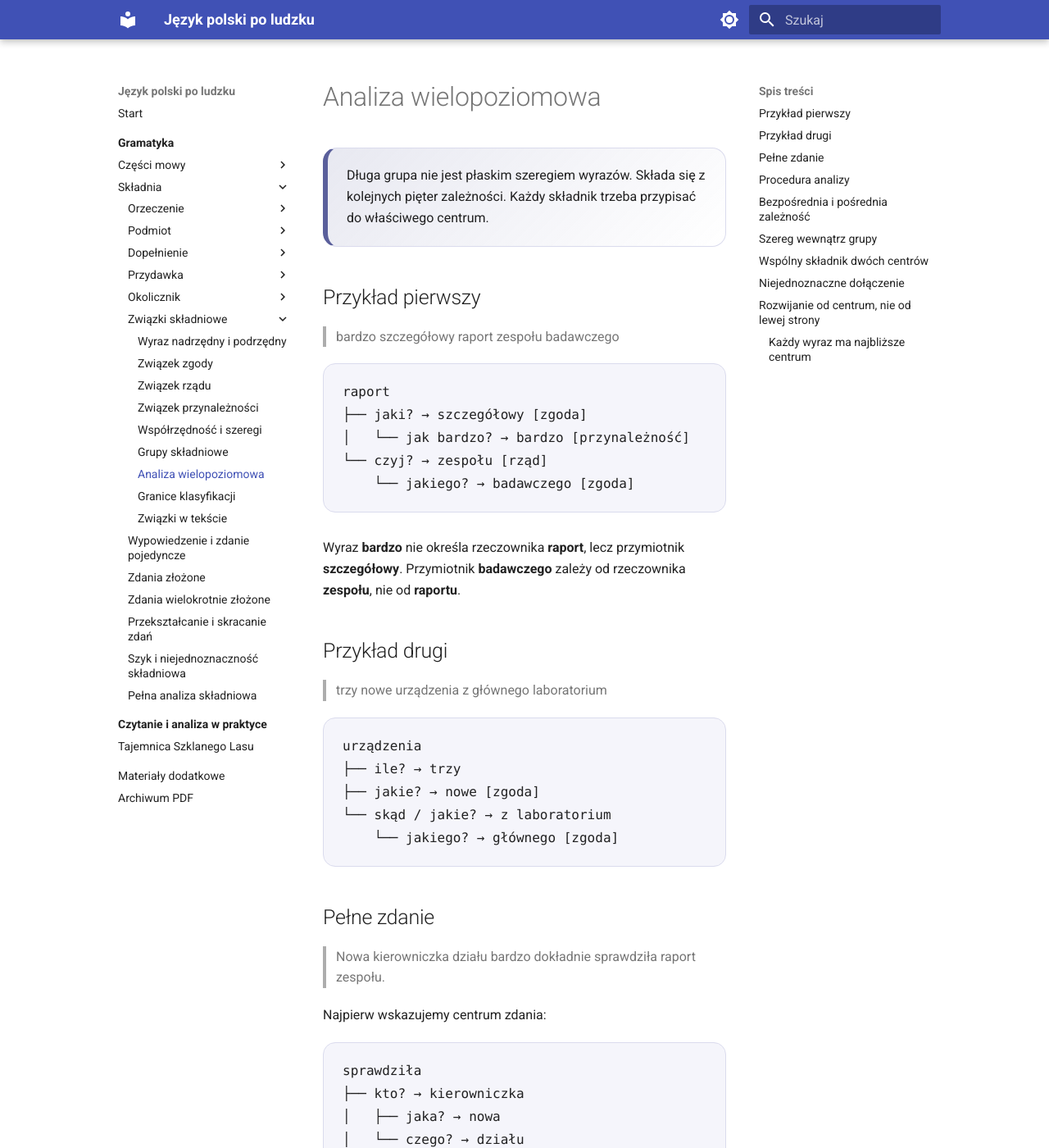
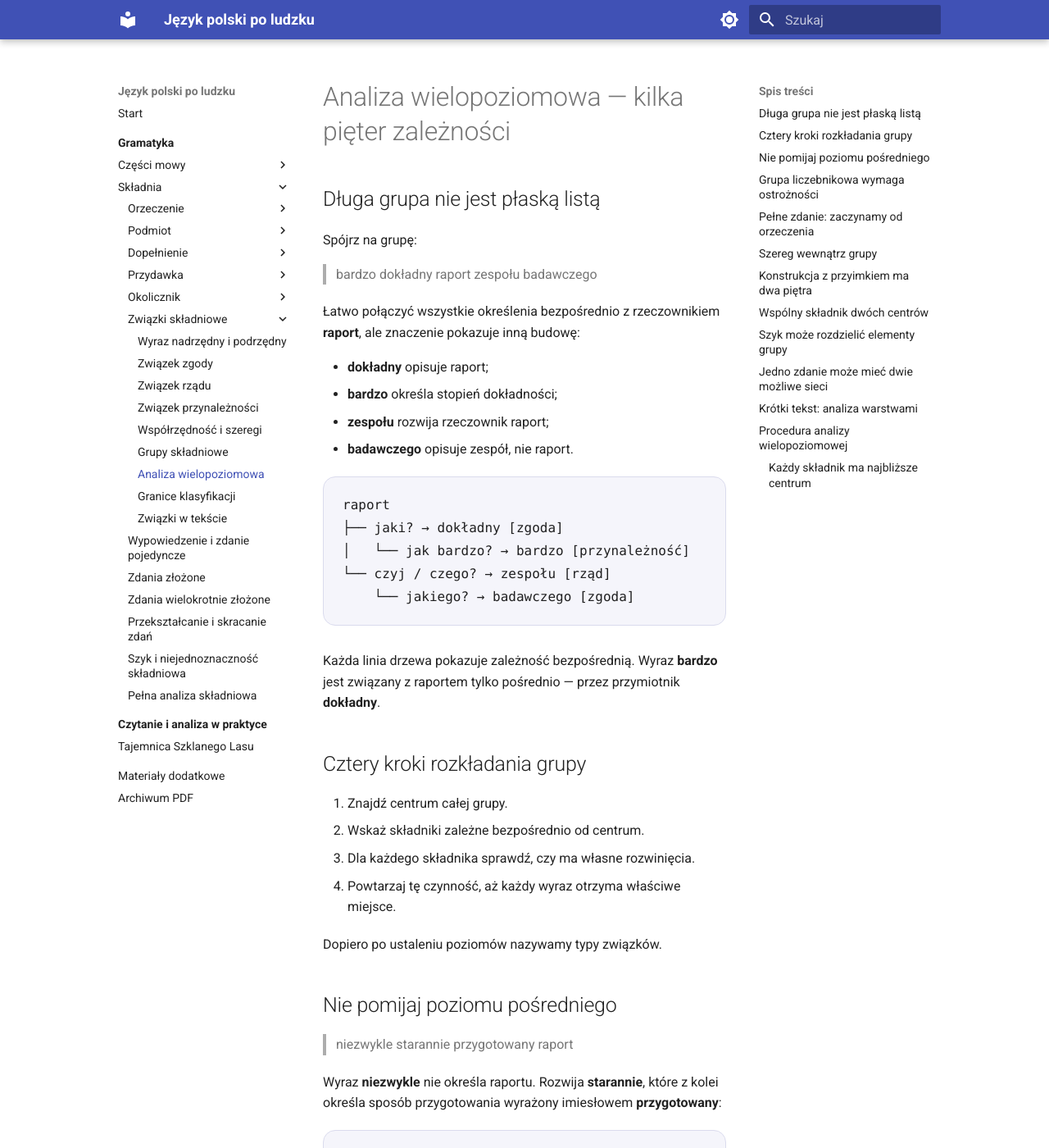
Before and after one commit to dchorazkiewicz/SP_JP, an MkDocs documentation site: the page built from docs/gramatyka/skladnia/zwiazki-skladniowe/analiza-wielopoziomowa.md, in a window 1280 px wide and 1400 px high. Shown: the whole window at 82% size. Built offline with MkDocs 1.6.1 and Material for MkDocs 9.7.7, drawn with Linux system fonts in a browser that asks for light colours; some of the changed text lies outside the part shown.

Commit message:
Rozbuduj analizę wielopoziomową

```diff
--- a/docs/gramatyka/skladnia/zwiazki-skladniowe/analiza-wielopoziomowa.md
+++ b/docs/gramatyka/skladnia/zwiazki-skladniowe/analiza-wielopoziomowa.md
@@ -1,24 +1,51 @@
-# Analiza wielopoziomowa
+# Analiza wielopoziomowa — kilka pięter zależności
 
 <div class="relations-lesson" markdown>
 
-<div class="relations-lead">
-Długa grupa nie jest płaskim szeregiem wyrazów. Składa się z kolejnych pięter zależności. Każdy składnik trzeba przypisać do właściwego centrum.
-</div>
+## Długa grupa nie jest płaską listą
 
-## Przykład pierwszy
+Spójrz na grupę:
 
-> bardzo szczegółowy raport zespołu badawczego
+> bardzo dokładny raport zespołu badawczego
+
+Łatwo połączyć wszystkie określenia bezpośrednio z rzeczownikiem **raport**, ale znaczenie pokazuje inną budowę:
+
+- **dokładny** opisuje raport;
+- **bardzo** określa stopień dokładności;
+- **zespołu** rozwija rzeczownik raport;
+- **badawczego** opisuje zespół, nie raport.
 
 <div class="relations-tree">raport
-├── jaki? → szczegółowy [zgoda]
+├── jaki? → dokładny [zgoda]
 │   └── jak bardzo? → bardzo [przynależność]
-└── czyj? → zespołu [rząd]
+└── czyj / czego? → zespołu [rząd]
     └── jakiego? → badawczego [zgoda]</div>
 
-Wyraz **bardzo** nie określa rzeczownika **raport**, lecz przymiotnik **szczegółowy**. Przymiotnik **badawczego** zależy od rzeczownika **zespołu**, nie od **raportu**.
+Każda linia drzewa pokazuje zależność bezpośrednią. Wyraz **bardzo** jest związany z raportem tylko pośrednio — przez przymiotnik **dokładny**.
 
-## Przykład drugi
+## Cztery kroki rozkładania grupy
+
+1. Znajdź centrum całej grupy.
+2. Wskaż składniki zależne bezpośrednio od centrum.
+3. Dla każdego składnika sprawdź, czy ma własne rozwinięcia.
+4. Powtarzaj tę czynność, aż każdy wyraz otrzyma właściwe miejsce.
+
+Dopiero po ustaleniu poziomów nazywamy typy związków.
+
+## Nie pomijaj poziomu pośredniego
+
+> niezwykle starannie przygotowany raport
+
+Wyraz **niezwykle** nie określa raportu. Rozwija **starannie**, które z kolei określa sposób przygotowania wyrażony imiesłowem **przygotowany**:
+
+<div class="relations-tree">raport
+└── jaki? → przygotowany
+    └── jak? → starannie
+        └── jak bardzo? → niezwykle</div>
+
+Połączenie *niezwykle raport* nie ma sensu. To prosty test pokazujący brak bezpośredniej zależności.
+
+## Grupa liczebnikowa wymaga ostrożności
 
 > trzy nowe urządzenia z głównego laboratorium
 
@@ -28,36 +55,26 @@ Wyraz **bardzo** nie określa rzeczownika **raport**, lecz przymiotnik **szczeg
 └── skąd / jakie? → z laboratorium
     └── jakiego? → głównego [zgoda]</div>
 
-## Pełne zdanie
+Grupa **z głównego laboratorium** może wskazywać pochodzenie urządzeń. Wewnątrz niej przymiotnik **głównego** opisuje laboratorium.
+
+Przy liczebnikach **pięć, sześć, wiele** budowa form jest bardziej złożona niż zwykła zgoda. Dokładne kryterium przedstawiamy na stronie granicznej.
+
+## Pełne zdanie: zaczynamy od orzeczenia
 
 > Nowa kierowniczka działu bardzo dokładnie sprawdziła raport zespołu.
 
-Najpierw wskazujemy centrum zdania:
+Najpierw odnajdujemy pełne orzeczenie **sprawdziła**, a dopiero potem rozwijamy grupy podmiotu, dopełnienia i okolicznika:
 
 <div class="relations-tree">sprawdziła
 ├── kto? → kierowniczka
 │   ├── jaka? → nowa
 │   └── czego? → działu
 ├── co? → raport
-│   └── czyj? → zespołu
+│   └── czyj / czego? → zespołu
 └── jak? → dokładnie
     └── jak bardzo? → bardzo</div>
 
-## Procedura analizy
-
-1. Znajdź orzeczenie.
-2. Wskaż główne składniki zależne od orzeczenia.
-3. Rozwiń każdą grupę osobno.
-4. Przy każdym wyrazie ustal bezpośrednie centrum.
-5. Nazwij typ związku dopiero po ustaleniu zależności.
-
-## Bezpośrednia i pośrednia zależność
-
-W grupie **bardzo dokładny raport**:
-
-- **dokładny** zależy bezpośrednio od **raport**;
-- **bardzo** zależy bezpośrednio od **dokładny**;
-- **bardzo** jest związane z **raportem** tylko pośrednio.
+Analiza nie polega na łączeniu sąsiadujących słów od lewej do prawej. Najpierw ustalamy główne składniki zdania, a następnie ich wnętrze.
 
 ## Szereg wewnątrz grupy
 
@@ -66,39 +83,104 @@ W grupie **bardzo dokładny raport**:
 <div class="relations-tree">raport
 ├── jakie? → nowy + dokładny + kompletny
 │   └── szereg współrzędny
-└── czyj? → zespołu [rząd]</div>
+└── czyj / czego? → zespołu [rząd]</div>
+
+Trzy przymiotniki są równorzędne między sobą, lecz cały szereg jest zależny od rzeczownika **raport**.
+
+## Konstrukcja z przyimkiem ma dwa piętra
+
+> rozmowa o wynikach testu
+
+<div class="relations-tree">rozmowa
+└── o czym? → o wynikach
+    ├── o → wynikach [przyimek wymaga miejscownika]
+    └── czego? → testu</div>
+
+Cała grupa **o wynikach testu** rozwija rzeczownik **rozmowa**. W jej wnętrzu przyimek łączy się z formą **wynikach**, a rzeczownik **testu** rozwija **wynikach**.
 
 ## Wspólny składnik dwóch centrów
 
 > Marta przygotowała i wysłała raport.
 
-Rzeczownik **raport** może być interpretowany jako wspólne dopełnienie obu czasowników:
+Czasowniki tworzą szereg, a rzeczownik **raport** uzupełnia oba:
 
 <div class="relations-tree">przygotowała + wysłała
-└── co? → raport</div>
+└── co? → raport [wspólny składnik]</div>
 
-## Niejednoznaczne dołączenie
+W zapisie rzeczownik stoi tylko po drugim czasowniku, ale sens pozwala odtworzyć obie zależności.
+
+## Szyk może rozdzielić elementy grupy
+
+> Raport zespołu Marta przeczytała wczoraj bardzo uważnie.
+
+Mimo przestawienia nadal otrzymujemy:
+
+<div class="relations-tree">przeczytała
+├── kto? → Marta
+├── co? → raport
+│   └── czyj / czego? → zespołu
+├── kiedy? → wczoraj
+└── jak? → uważnie
+    └── jak bardzo? → bardzo</div>
+
+Odległość w zapisie nie usuwa zależności. Polski szyk jest elastyczny, dlatego opieramy analizę również na formie i sensie.
+
+## Jedno zdanie może mieć dwie możliwe sieci
 
 > Marta oglądała człowieka z lornetką.
 
-Możliwe analizy:
-
 <div class="relations-comparison">
-  <div class="relations-comparison-item"><span class="relations-comparison-label">przydawka</span><p>człowieka <strong>z lornetką</strong></p><p>Lornetkę ma człowiek.</p></div>
-  <div class="relations-comparison-item"><span class="relations-comparison-label">okolicznik narzędzia</span><p>oglądała <strong>z lornetką</strong></p><p>Marta używa lornetki.</p></div>
+  <div class="relations-comparison-item"><span class="relations-comparison-label">lornetkę ma człowiek</span><p>Marta oglądała <strong>człowieka z lornetką</strong>.</p><p>Grupa <em>z lornetką</em> rozwija rzeczownik <em>człowieka</em>.</p></div>
+  <div class="relations-comparison-item"><span class="relations-comparison-label">Marta używa lornetki</span><p>Marta <strong>za pomocą lornetki</strong> oglądała człowieka.</p><p>Grupa opisuje sposób lub narzędzie oglądania.</p></div>
 </div>
 
-Sama kolejność wyrazów nie zawsze rozstrzyga zależność.
+Sama kolejność wyrazów nie rozstrzyga miejsca przyłączenia. Potrzebujemy kontekstu albo jednoznacznej parafrazy.
 
-## Rozwijanie od centrum, nie od lewej strony
+## Krótki tekst: analiza warstwami
 
-W zdaniu **Wczoraj nowa kierowniczka szybko podpisała dokument** pierwszym wyrazem jest **wczoraj**, ale centrum stanowi **podpisała**. Analiza nie polega na łączeniu kolejnych sąsiadujących słów.
+> Wczoraj bardzo doświadczona kierowniczka małego laboratorium dokładnie sprawdziła trzy nowe czujniki systemu alarmowego.
+
+Najpierw warstwa zdania:
+
+<div class="relations-tree">sprawdziła
+├── kto? → kierowniczka
+├── co? → czujniki
+├── kiedy? → wczoraj
+└── jak? → dokładnie</div>
+
+Następnie wnętrze grup:
+
+<div class="relations-tree">kierowniczka
+├── jaka? → doświadczona
+│   └── jak bardzo? → bardzo
+└── czego? → laboratorium
+    └── jakiego? → małego
+
+czujniki
+├── ile? → trzy
+├── jakie? → nowe
+└── czego? → systemu
+    └── jakiego? → alarmowego</div>
+
+Pokazywanie warstw osobno jest czytelniejsze niż nakładanie wszystkich oznaczeń na jedno zdanie.
+
+## Procedura analizy wielopoziomowej
+
+1. Znajdź wszystkie pełne orzeczenia.
+2. Ustal główne składniki zależne od każdego orzeczenia.
+3. W każdej grupie znajdź jej własne centrum.
+4. Oddziel zależności bezpośrednie od pośrednich.
+5. Rozpoznaj szeregi i wspólne składniki.
+6. Sprawdź konstrukcje przyimkowe na dwóch poziomach.
+7. Nie kieruj się samą kolejnością wyrazów.
+8. Przy możliwej dwuznaczności zbuduj dwie parafrazy.
+9. Dopiero po ustaleniu sieci nazwij typy związków.
 
 <div class="relations-summary">
-<h3>Każdy wyraz ma najbliższe centrum</h3>
-Poprawna analiza wielopoziomowa pokazuje bezpośrednie zależności. Nie wszystkie wyrazy w grupie zależą od jej głównego centrum w ten sam sposób.
+<h3>Każdy składnik ma najbliższe centrum</h3>
+<p>Poprawne drzewo pokazuje zależności bezpośrednie. Długą grupę rozkładamy piętro po piętrze, zamiast przyłączać wszystkie wyrazy do jednego centrum.</p>
 </div>
 
-[Przejdź dalej: granice klasyfikacji](../granice-klasyfikacji/){ .md-button .md-button--primary }
+[Przejdź dalej: miejsca wymagające ostrożności](../granice-klasyfikacji/){ .md-button .md-button--primary }
 
 </div>
```
